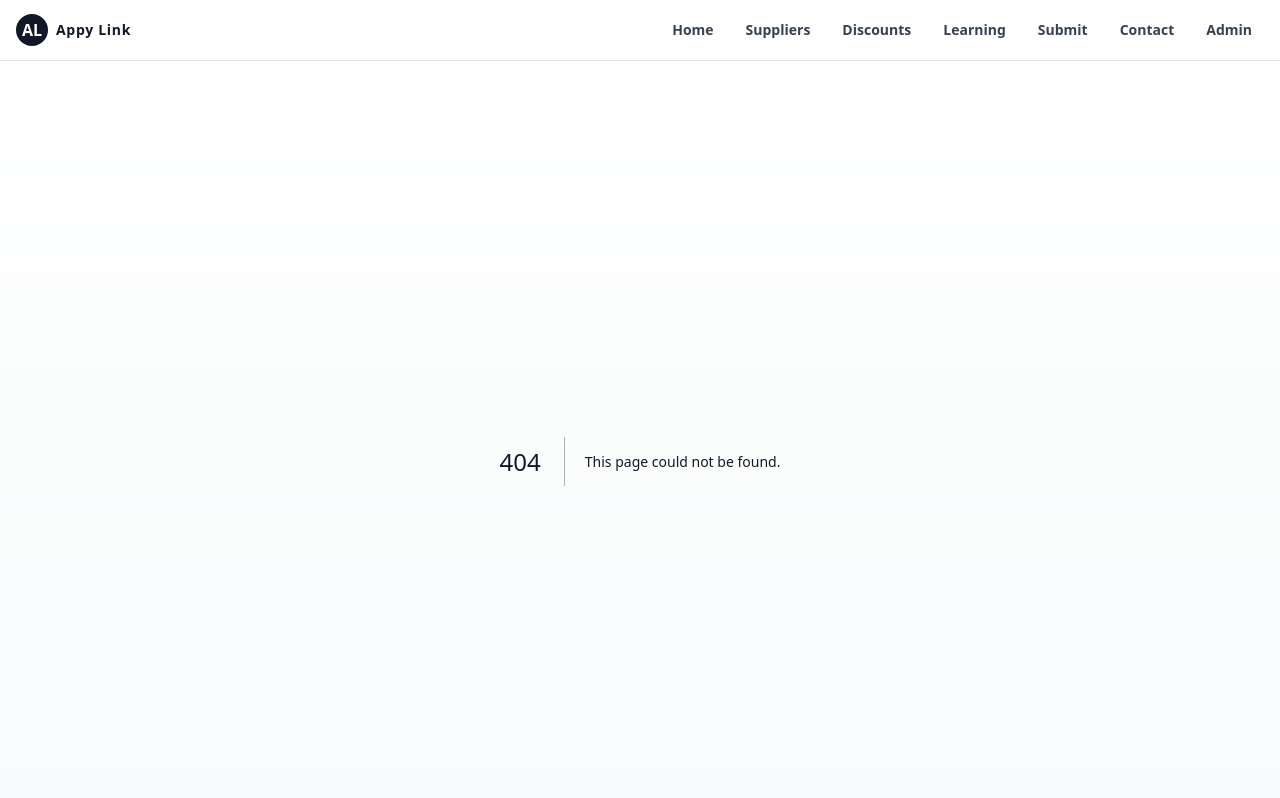
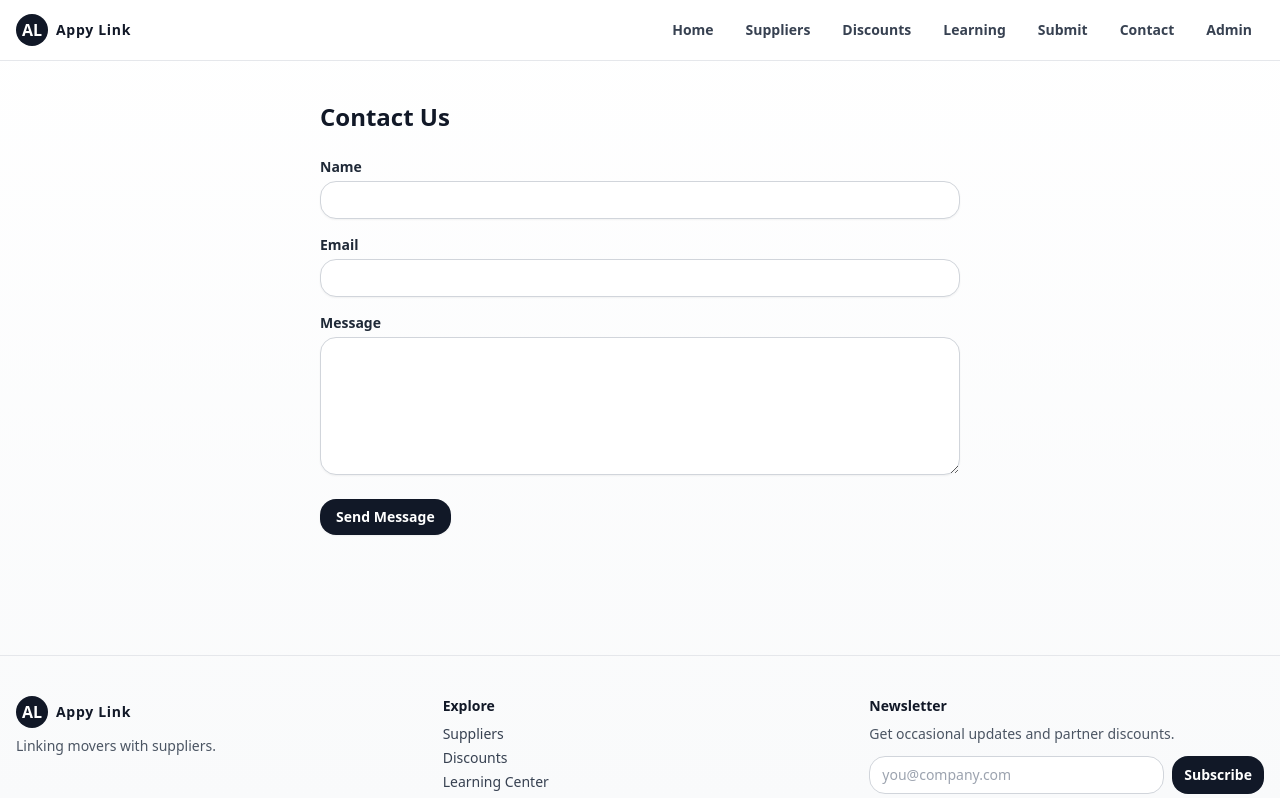
Before and after one commit to Appycrew1/apps-links, a Next.js app: page /contact in a window 1280 px wide. Before the commit this address had no page. Shown: the top 798 px of the page. Built offline with nearby package versions, Linux system fonts and the light colour scheme; no server answers.

Commit message:
Create page.jsx

```diff
--- /dev/null
+++ b/app/contact/page.jsx
@@ -0,0 +1,58 @@
+"use client";
+import React, { useState } from "react";
+import { supabase } from "../../lib/supabaseClient";
+import { Button, TextArea, TextInput } from "../../components/UI";
+
+export default function ContactPage(){
+  const [values, set] = useState({ name:"", email:"", message:"", honey:"" });
+  const [sent, setSent] = useState(false);
+  const [err, setErr] = useState("");
+
+  const onSubmit = async (e) => {
+    e.preventDefault(); setErr("");
+    if (values.honey) return;
+    try {
+      if (supabase) {
+        const { error } = await supabase.from("contact_messages").insert([{ name: values.name, email: values.email, message: values.message }]);
+        if (error) throw error;
+        setSent(true);
+      } else {
+        const drafts = JSON.parse(localStorage.getItem("contact_messages") || "[]");
+        drafts.push({ ...values, id: `local-${Date.now()}` });
+        localStorage.setItem("contact_messages", JSON.stringify(drafts));
+        setSent(true);
+      }
+    } catch (e) { setErr(e.message || "Could not send message"); }
+  };
+
+  return (
+    <section className="mx-auto max-w-2xl px-4 py-10">
+      <h2 className="mb-6 text-2xl font-bold text-gray-900">Contact Us</h2>
+      {sent ? (
+        <div className="rounded-2xl border border-green-200 bg-green-50 p-6 text-green-900">
+          <div className="mb-2 text-lg font-semibold">Message sent!</div>
+          <p className="text-sm">We will reply to your email shortly.</p>
+        </div>
+      ) : (
+        <form onSubmit={onSubmit} className="space-y-4">
+          {err && <div className="rounded-xl border border-red-200 bg-red-50 p-3 text-sm text-red-700">{err}</div>}
+          <div className="hidden"><input value={values.honey} onChange={(e)=>set({ ...values, honey:e.target.value })} aria-hidden/></div>
+
+          <div>
+            <label className="mb-1 block text-sm font-semibold text-gray-800">Name</label>
+            <TextInput value={values.name} onChange={(e)=>set({ ...values, name:e.target.value })} required/>
+          </div>
+          <div>
+            <label className="mb-1 block text-sm font-semibold text-gray-800">Email</label>
+            <TextInput type="email" value={values.email} onChange={(e)=>set({ ...values, email:e.target.value })} required/>
+          </div>
+          <div>
+            <label className="mb-1 block text-sm font-semibold text-gray-800">Message</label>
+            <TextArea value={values.message} onChange={(e)=>set({ ...values, message:e.target.value })} required/>
+          </div>
+          <div className="pt-2"><Button type="submit">Send Message</Button></div>
+        </form>
+      )}
+    </section>
+  );
+}
```
